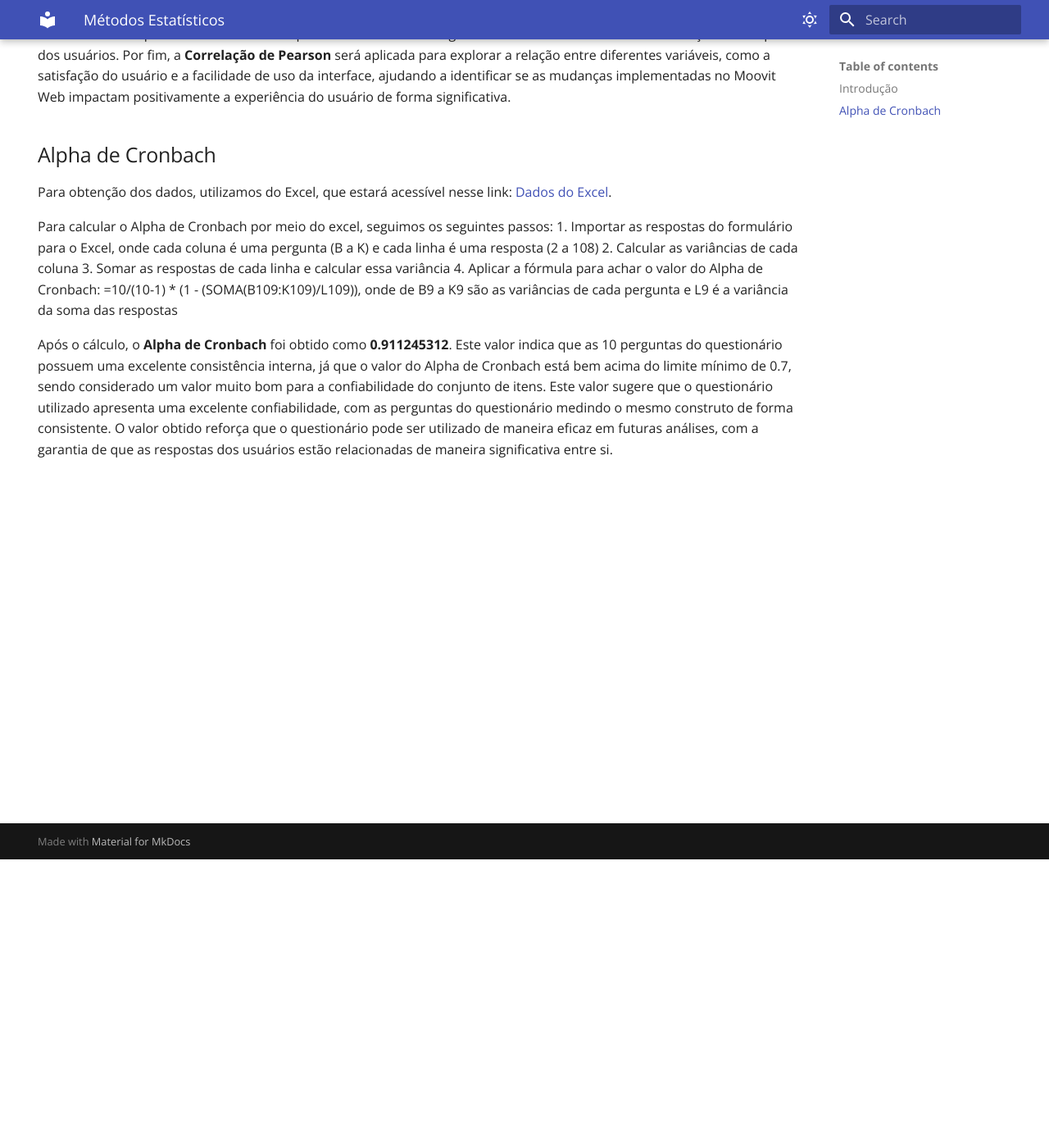
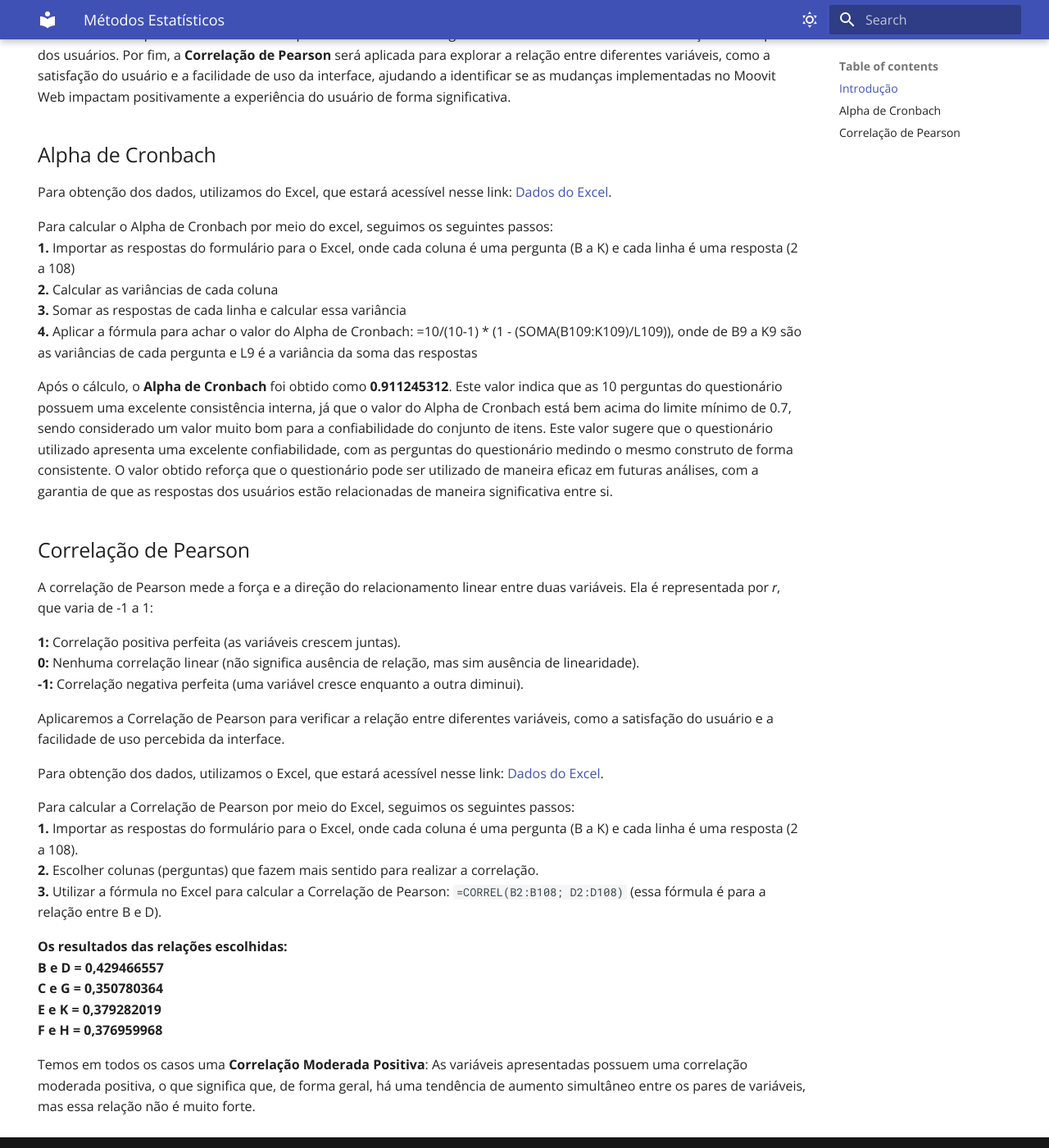
Before and after one commit to th-org/ihc-grupo07, an MkDocs documentation site: the page built from docs/estatistica.md, in a window 1280 px wide and 1400 px high, scrolled down 352 px. Shown: the whole window at 82% size. Built offline with MkDocs 1.6.1 and Material for MkDocs 9.7.7, drawn with Linux system fonts in a browser that asks for light colours.

Commit message:
docs: pearson

```diff
--- a/docs/estatistica.md
+++ b/docs/estatistica.md
@@ -12,9 +12,34 @@ Os métodos estatísticos desempenham um papel fundamental na análise de dados,
 Para obtenção dos dados, utilizamos do Excel, que estará acessível nesse link: [Dados do Excel]().
 
 Para calcular o Alpha de Cronbach por meio do excel, seguimos os seguintes passos:
-1. Importar as respostas do formulário para o Excel, onde cada coluna é uma pergunta (B a K) e cada linha é uma resposta (2 a 108)
-2. Calcular as variâncias de cada coluna
-3. Somar as respostas de cada linha e calcular essa variância
-4. Aplicar a fórmula para achar o valor do Alpha de Cronbach: =10/(10-1) * (1 - (SOMA(B109:K109)/L109)), onde de B9 a K9 são as variâncias de cada pergunta e L9 é a variância da soma das respostas
+**1.** Importar as respostas do formulário para o Excel, onde cada coluna é uma pergunta (B a K) e cada linha é uma resposta (2 a 108)
+**2.** Calcular as variâncias de cada coluna
+**3.** Somar as respostas de cada linha e calcular essa variância
+**4.** Aplicar a fórmula para achar o valor do Alpha de Cronbach: =10/(10-1) * (1 - (SOMA(B109:K109)/L109)), onde de B9 a K9 são as variâncias de cada pergunta e L9 é a variância da soma das respostas
 
 Após o cálculo, o **Alpha de Cronbach** foi obtido como **0.911245312**. Este valor indica que as 10 perguntas do questionário possuem uma excelente consistência interna, já que o valor do Alpha de Cronbach está bem acima do limite mínimo de 0.7, sendo considerado um valor muito bom para a confiabilidade do conjunto de itens. Este valor sugere que o questionário utilizado apresenta uma excelente confiabilidade, com as perguntas do questionário medindo o mesmo construto de forma consistente. O valor obtido reforça que o questionário pode ser utilizado de maneira eficaz em futuras análises, com a garantia de que as respostas dos usuários estão relacionadas de maneira significativa entre si.
+
+## Correlação de Pearson
+
+A correlação de Pearson mede a força e a direção do relacionamento linear entre duas variáveis. Ela é representada por 𝑟, que varia de -1 a 1:
+
+**1:** Correlação positiva perfeita (as variáveis crescem juntas).
+**0:** Nenhuma correlação linear (não significa ausência de relação, mas sim ausência de linearidade).
+**-1:** Correlação negativa perfeita (uma variável cresce enquanto a outra diminui).
+
+Aplicaremos a Correlação de Pearson para verificar a relação entre diferentes variáveis, como a satisfação do usuário e a facilidade de uso percebida da interface.
+
+Para obtenção dos dados, utilizamos o Excel, que estará acessível nesse link: [Dados do Excel]().
+
+Para calcular a Correlação de Pearson por meio do Excel, seguimos os seguintes passos:
+**1.** Importar as respostas do formulário para o Excel, onde cada coluna é uma pergunta (B a K) e cada linha é uma resposta (2 a 108).
+**2.** Escolher colunas (perguntas) que fazem mais sentido para realizar a correlação.
+**3.** Utilizar a fórmula no Excel para calcular a Correlação de Pearson: `=CORREL(B2:B108; D2:D108)` (essa fórmula é para a relação entre B e D).
+
+**Os resultados das relações escolhidas:**
+  **B e D = 0,429466557**
+  **C e G = 0,350780364**
+  **E e K = 0,379282019**
+  **F e H = 0,376959968**
+
+Temos em todos os casos uma **Correlação Moderada Positiva**: As variáveis apresentadas possuem uma correlação moderada positiva, o que significa que, de forma geral, há uma tendência de aumento simultâneo entre os pares de variáveis, mas essa relação não é muito forte.
```
